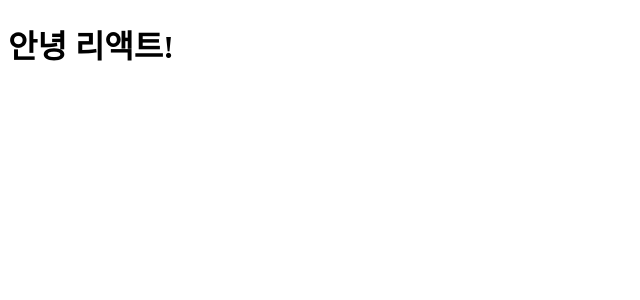
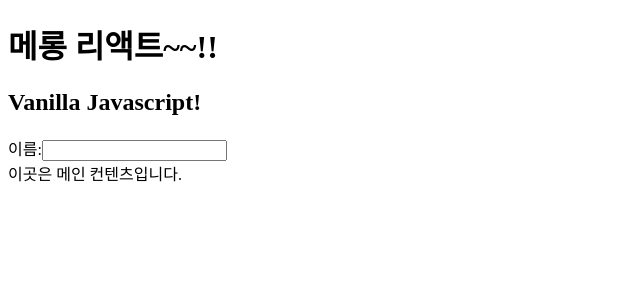
Before and after one commit to Sirosho/react-study202508, a React (Vite) app: page / in a window 1280 px wide. Shown: the top 300 px of the page, without its empty margins (0-640 px from the left). Built offline with nearby package versions, Linux system fonts and the light colour scheme.

Commit message:
리액트 초기 설정 및 JSX 규칙 예제 추가

```diff
--- a/index.html
+++ b/index.html
@@ -7,6 +7,6 @@
   </head>
   <body>
     <div id="root"></div>
-    <script type="module" src="/src/main.jsx"></script>
+    <script type="module" src="./src/main.jsx"></script>
   </body>
 </html>
--- a/src/App.jsx
+++ b/src/App.jsx
@@ -1,8 +1,39 @@
+import React from 'react';
+/*
+    jsx : 리액트에서 사용하는 특수한 js문법, 태그를 그대로 쓰면 알아서 변환
+
+    - 규칙 :
+    1. return안에있는 태그는 반드시 하나의 태그로 묶여야 함.
+    2. 빈 태그(닫는 태그가 없는)는 반드시 /> 로 마감
+    3. 태그의 class속성은 자바스크립트 키워드 class와 겹쳐서 className으로 표기
+    4. 의미없는 부모는 <React.Fragment>로 감싸면 됨 <> </>
+    5. 변수값이나 함수를 출력할 때는 {}로 감싸면 됨.
+  */
 function App() {
 
+    // const $h1 = React.createElement('h1', null, '잘가 리액트!');
 
-    return <h1>안녕 리액트!</h1>;
+    // class라고 쓰면 예약어로 인식함, className이라고 적어줘야 태그 클래스로 지정
+    const $h1 = <h1 className='title'>메롱 리액트~~!!</h1>;
 
+    const text = 'Vanilla Javascript!';
+
+
+    // for도 예약어로 인식, htmlFor로 적어줘야함
+    // return 되는 데이터는 하나의 태그로 감싸져야함. 밑에처럼 태그구조가 복잡하면 소괄호로 감싸기
+    return (
+        <>
+        <header>
+            {$h1}
+            <h2>{text}</h2>
+            <label htmlFor='nameInput'>이름:</label>
+            <input id="nameInput" type="text"/>
+        </header>
+        <main>
+            이곳은 메인 컨텐츠입니다.
+        </main>
+    </>)
+        ;
 }
 
 export default App
```
Also changed, not shown: 1 other file (tests, documents, lock files or other folders).
